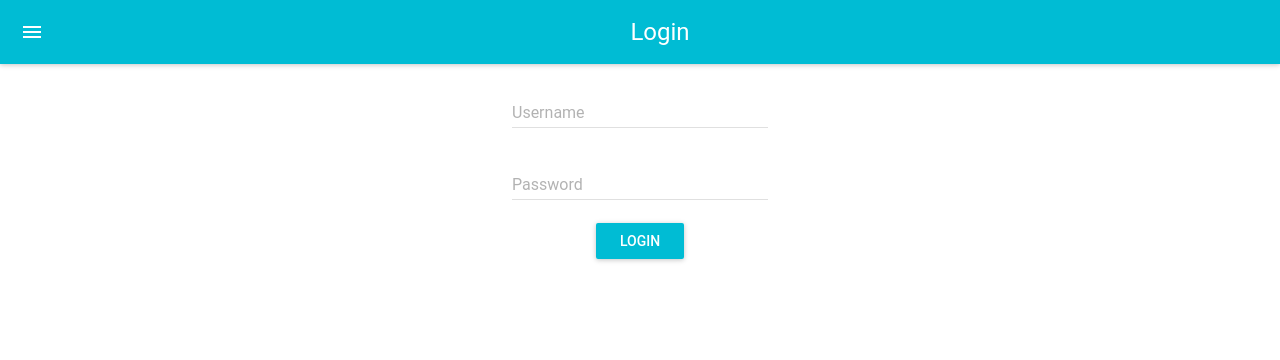
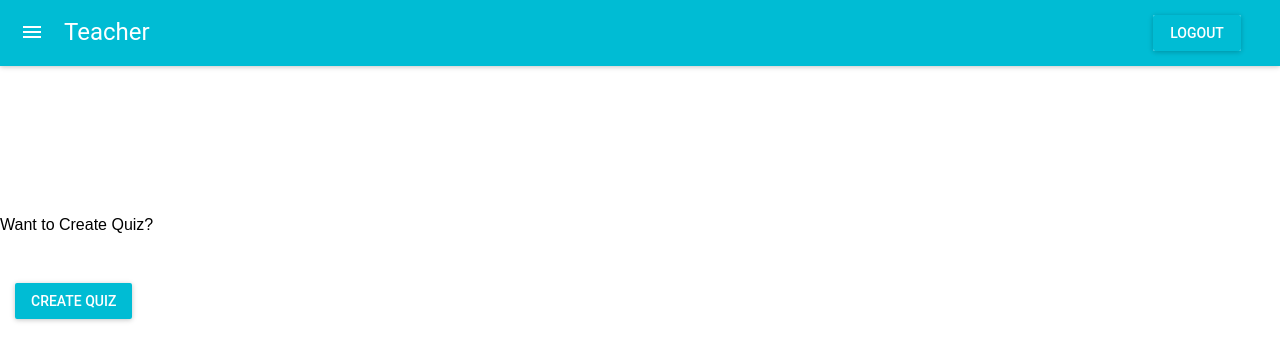
Before and after one commit to maddymz/Mathlab, a React (Create React App) app: page /TeacherView in a window 1280 px wide. Shown: the top 360 px of the page. Built offline with nearby package versions, Linux system fonts and the light colour scheme.

Commit message:
routing changes

```diff
--- a/src/App.js
+++ b/src/App.js
@@ -1,26 +1,22 @@
 import React, { Component } from 'react';
-import './App.css';
-import Loginscreen from './Login/Loginscreen';
+import { Route, BrowserRouter } from 'react-router-dom'
+import Login from './Login/Loginscreen'
+import Student from './Student/Student'
+import CreateQuiz from './Teacher/CreateQuiz';
 import TeacherView from './Teacher/TeacherView';
+
+
 class App extends Component {
-  constructor(props){
-    super(props);
-    this.state={
-      loginPage:[]
-    }
-  }
-  componentDidMount(){
-    var loginPage =[];
-    loginPage.push(<Loginscreen parentContext={this}/>);
-    this.setState({
-                  loginPage:loginPage
-                    })
-  }
   render() {
     return (
-        <div className="App">
-          {this.state.loginPage}
-        </div>
+        <BrowserRouter>
+          <div className="App">
+            <Route exact path='/' component={Login} />
+            <Route path='/Student' component={Student} />
+            <Route exact path='/TeacherView' component={TeacherView} />
+            <Route exact path='/TeacherQuiz' component={CreateQuiz} />
+          </div>
+        </BrowserRouter>
     );
   }
 }
--- a/src/Teacher/CreateQuiz.js
+++ b/src/Teacher/CreateQuiz.js
@@ -1,7 +1,7 @@
 import React, {Component} from 'react';
 import MuiThemeProvider from 'material-ui/styles/MuiThemeProvider';
 import RaisedButton from 'material-ui/RaisedButton';
-import './Student.css';
+import './Teacher.css';
 import {Link} from 'react-router-dom';
 
 class CreateQuiz extends Component {
--- a/src/Teacher/TeacherView.js
+++ b/src/Teacher/TeacherView.js
@@ -5,7 +5,7 @@
 import {Link} from "react-router-dom";
 
 
-class Teacher extends Component {
+class TeacherView extends Component {
     createQuiz(event){
         return;
     }
@@ -24,7 +24,7 @@
                     <AppBar
                         title="Teacher"
                         color="Black">
-                        <RaisedButton  label="Logout" primary={true} onClick={(event) => this.logout(event)}/>
+                        <RaisedButton  label="Logout" primary={true} style={style} onClick={(event) => this.logout(event)}/>
 
                     </AppBar>
                     <p style={customStyle}>Want to Create Quiz?</p>
@@ -41,4 +41,4 @@
 const style = {
     margin: 15,
 };
-export default Teacher;
+export default TeacherView;
```
